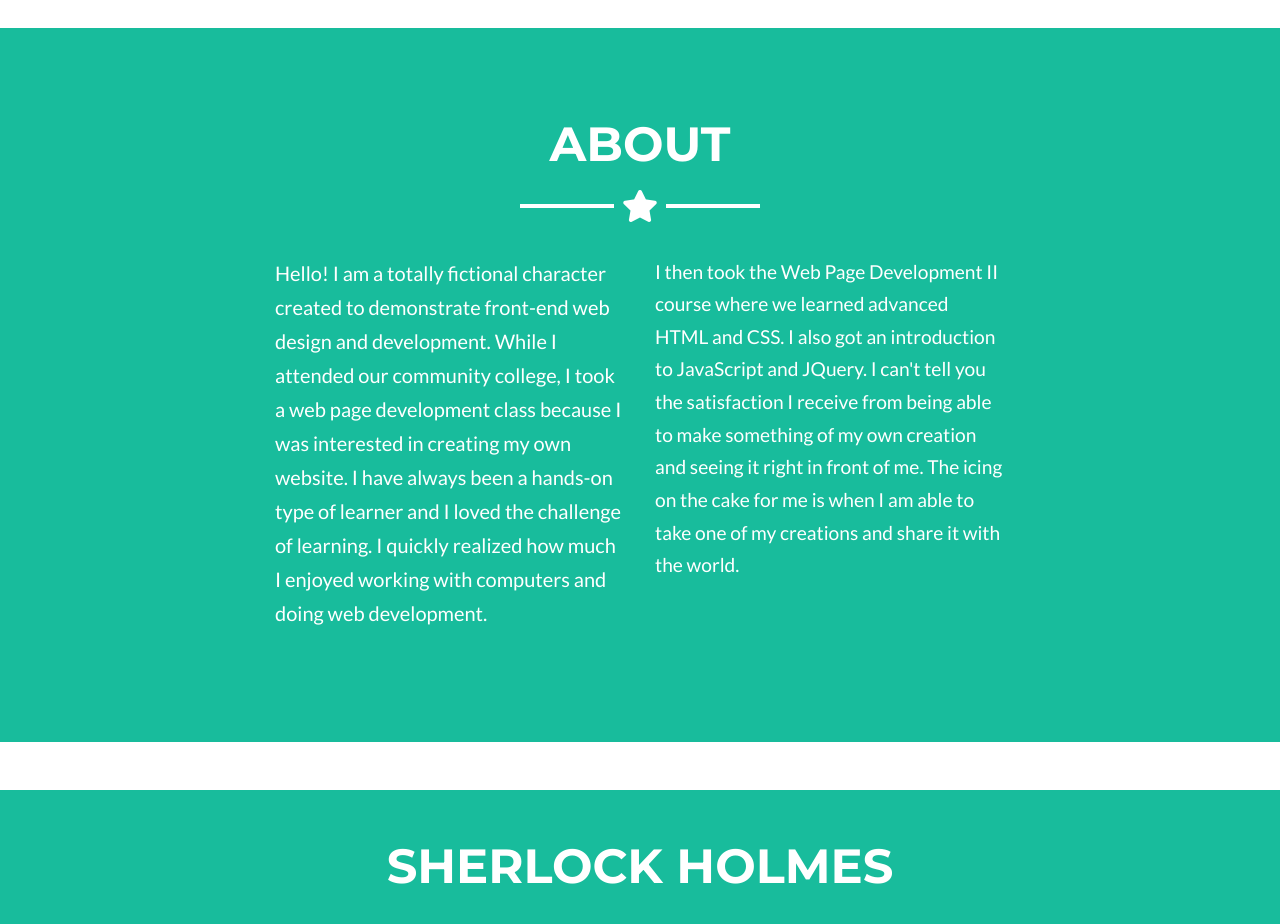
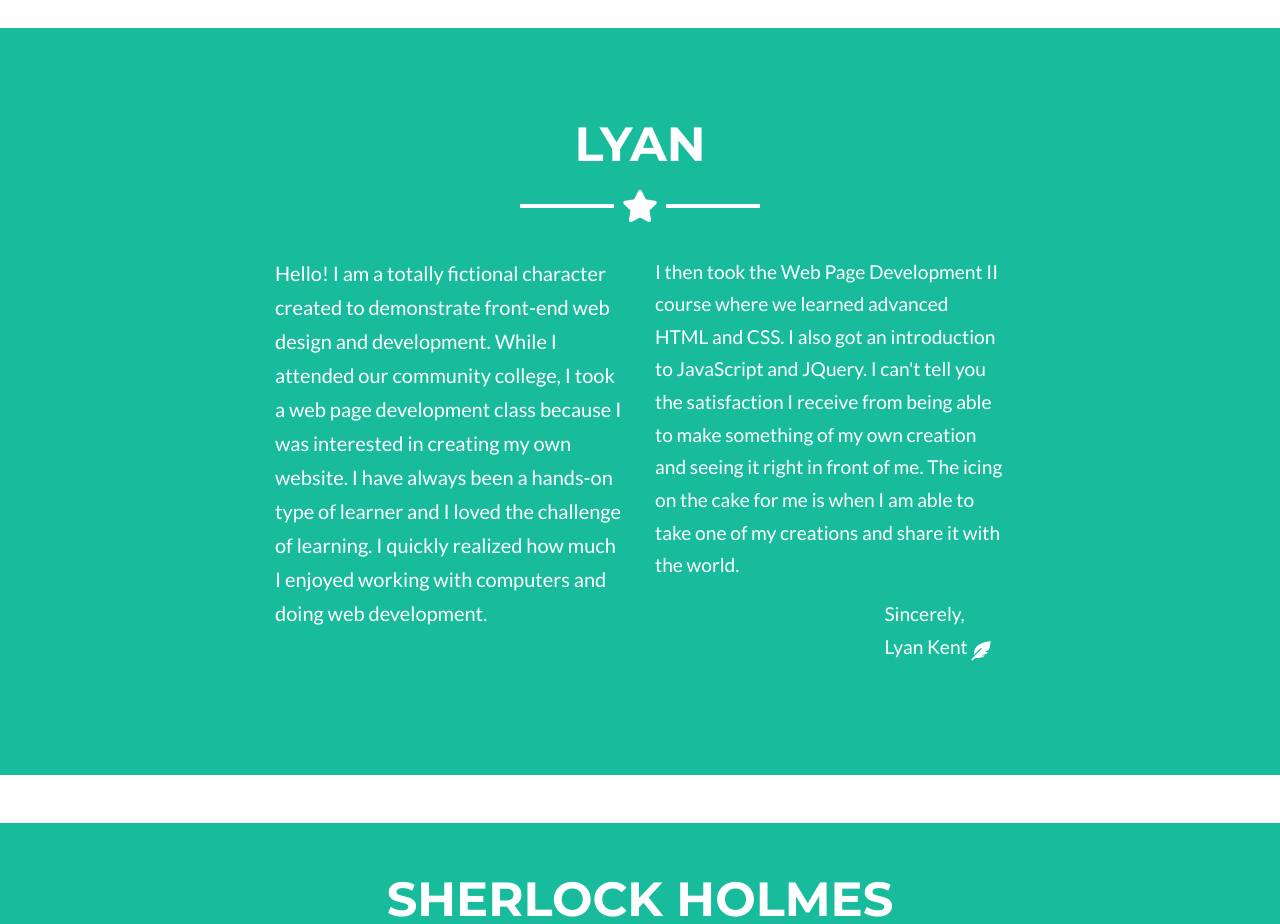
Before and after one commit to cynthiateeters/bootstrap-demo-2019, a plain HTML site: page index.html in a window 1280 px wide. Shown: the part 1740-2664 px from the top of the page. Drawn offline with nearby package versions, Linux system fonts and the light colour scheme.

Commit message:
Add files via upload

```diff
--- a/index.html
+++ b/index.html
@@ -112,7 +112,7 @@
 		<!-- About Section -->
 		<section class="bg-primary text-white mb-0" id="about">
 			<div class="container">
-				<h2 class="text-center text-uppercase text-white">About</h2>
+				<h2 class="text-center text-uppercase text-white">Lyan</h2>
 				<hr class="star-light mb-5">
 				<div class="row">
 					<div class="col-lg-4 col-md-6 ml-auto">
@@ -135,6 +135,11 @@
 							able to take one of my creations
 							and share it with the world.
 						</p>
+						<div class="signature">
+							<p>Sincerely,&nbsp;&nbsp;&nbsp;<br>
+							Lyan Kent&nbsp;<i class="fas fa-feather-alt"></i>
+							</p>
+						</div>
 					</div>
 				</div>
 			</div>
--- a/styles.css
+++ b/styles.css
@@ -28,6 +28,22 @@ p {
 	font-size: 1.2rem;
 	line-height: 1.7;
 }
+
+
+.signature {
+	display: grid;
+	grid-template-columns: 1fr 13ch;
+}
+
+.signature p {
+	grid-column: 2/3;
+}
+
+
+.fa-feather-alt:before {
+    vertical-align: sub;
+}
+
 
 .story h2 {
 	font-size: 3rem;
```
